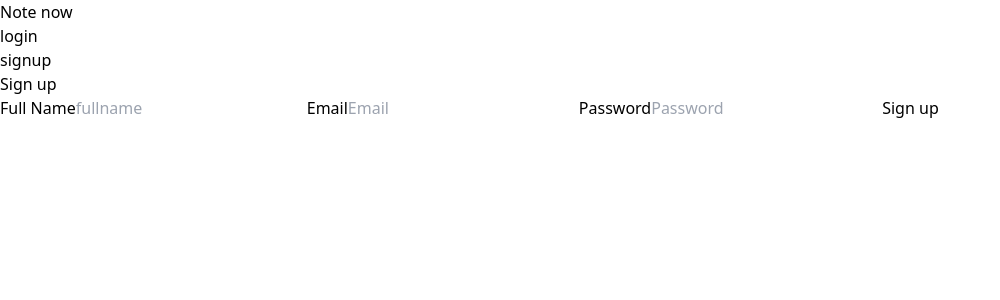
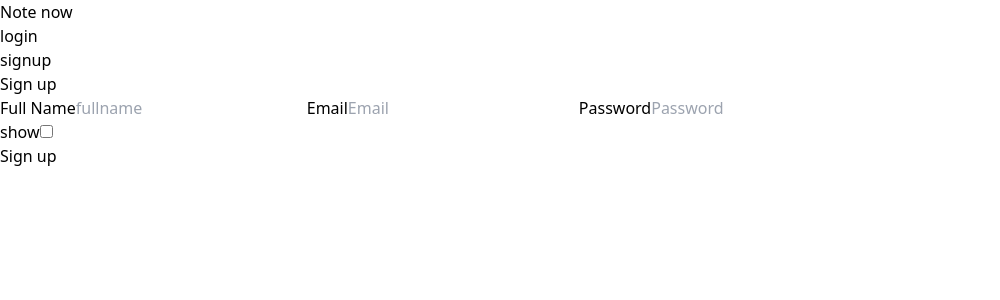
Before and after one commit to beenow011/note-now-firebase, a React (Vite) app: page /signup in a window 1280 px wide. Shown: the top 300 px of the page, without its empty margins (0-1000 px from the left). Built offline with nearby package versions, Linux system fonts and the light colour scheme.

Commit message:
visibility pwd

```diff
--- a/index.html
+++ b/index.html
@@ -5,6 +5,10 @@
   <meta charset="UTF-8" />
   <link rel="icon" type="image/svg+xml" href="/vite.svg" />
   <meta name="viewport" content="width=device-width, initial-scale=1.0" />
+  <link rel="stylesheet"
+    href="https://fonts.googleapis.com/css2?family=Material+Symbols+Outlined:opsz,wght,FILL,GRAD@24,400,0,0" />
+  <link rel="stylesheet"
+    href="https://fonts.googleapis.com/css2?family=Material+Symbols+Outlined:opsz,wght,FILL,GRAD@24,400,0,0" />
   <link rel="stylesheet"
     href="https://fonts.googleapis.com/css2?family=Material+Symbols+Outlined:opsz,wght,FILL,GRAD@24,400,0,0" />
   <title>Vite + React</title>
--- a/src/App.jsx
+++ b/src/App.jsx
@@ -1,9 +1,23 @@
-import { useState } from "react";
+import { useEffect, useState } from "react";
 import { Header } from "./components";
 import { Outlet } from "react-router-dom";
 import Banner from "./components/Banner";
-
+import { getAuth, onAuthStateChanged } from "firebase/auth";
+import { useDispatch } from "react-redux";
+import { login } from "./store/authSlice";
+// const auth = getAuth();
 function App() {
+  const dispatch = useDispatch();
+  // useEffect(() => {
+  //   const auth = getAuth();
+  //   onAuthStateChanged(auth, (user) => {
+  //     if (user) {
+  //       dispatch(login(user?.uid));
+  //     } else {
+  //       console.log("no current user");
+  //     }
+  //   });
+  // }, []);
   return (
     <>
       <Header />
--- a/src/components/pages/Login.jsx
+++ b/src/components/pages/Login.jsx
@@ -6,6 +6,7 @@ import { login } from "../../store/authSlice";
 import { useDispatch } from "react-redux";
 import { useNavigate } from "react-router-dom";
 function Login() {
+  const [visibility, setVisibility] = useState(true);
   const navigate = useNavigate();
   const dispatch = useDispatch();
   const [error, setError] = useState("");
@@ -47,14 +48,26 @@ function Login() {
           <label htmlFor="" className="mt-2">
             Password
           </label>
+
           <input
             placeholder="Password"
-            type="password"
+            type={visibility ? "password" : "text"}
             className="p-2 text-black"
             {...register("password", {
               required: true,
             })}
           />
+          <div className="mt-2">
+            <label htmlFor="" className="mt-2">
+              {visibility ? "show" : "hide"}
+            </label>
+            <input
+              type="checkbox"
+              className="cursor-default mx-2 rounded-full "
+              onClick={() => setVisibility((state) => !state)}
+            />
+          </div>
+
           {error && (
             <p className="text-red-500 bg-white m-1 rounded-md text-center">
               {error}
--- a/src/components/pages/Signup.jsx
+++ b/src/components/pages/Signup.jsx
@@ -6,6 +6,7 @@ import { login } from "../../store/authSlice";
 import { useDispatch } from "react-redux";
 import { useNavigate } from "react-router-dom";
 function Signup() {
+  const [visibility, setVisibility] = useState(true);
   const dispatch = useDispatch();
   const navigate = useNavigate();
   const [error, setError] = useState("");
@@ -63,12 +64,23 @@ function Signup() {
         </label>
         <input
           placeholder="Password"
-          type="password"
+          type={visibility ? "password" : "text"}
           className="p-2 text-black"
           {...register("password", {
             required: true,
           })}
         />
+        <div className="mt-2">
+          <label htmlFor="" className="mt-2">
+            {visibility ? "show" : "hide"}
+          </label>
+          <input
+            type="checkbox"
+            className="cursor-default mx-2 rounded-full "
+            onClick={() => setVisibility((state) => !state)}
+          />
+        </div>
+
         {error && (
           <p className="text-red-500 bg-white m-1 rounded-md text-center">
             {error}
--- a/src/firebase/auth.js
+++ b/src/firebase/auth.js
@@ -1,5 +1,5 @@
-import { initializeApp } from 'firebase/app';
-import { getAuth , createUserWithEmailAndPassword  ,signInWithEmailAndPassword, signOut } from "firebase/auth";
+import { initializeApp  } from 'firebase/app';
+import { getAuth , createUserWithEmailAndPassword  ,signInWithEmailAndPassword, signOut ,setPersistence, browserLocalPersistence } from "firebase/auth";
 import { getAnalytics } from "firebase/analytics";
 import conf from "../conf/conf"
 
@@ -14,12 +14,14 @@ import conf from "../conf/conf"
        this.app = initializeApp(conf);
         this.analytics = getAnalytics(this.app);
         this.auth = getAuth(this.app);
+
     }
 
     async createUser({email,password}){
         try {
             const userAccount = await createUserWithEmailAndPassword(this.auth, email, password)
             if(userAccount){
+
                 return this.loginUser({email,password});
             }
             return userAccount;
```
